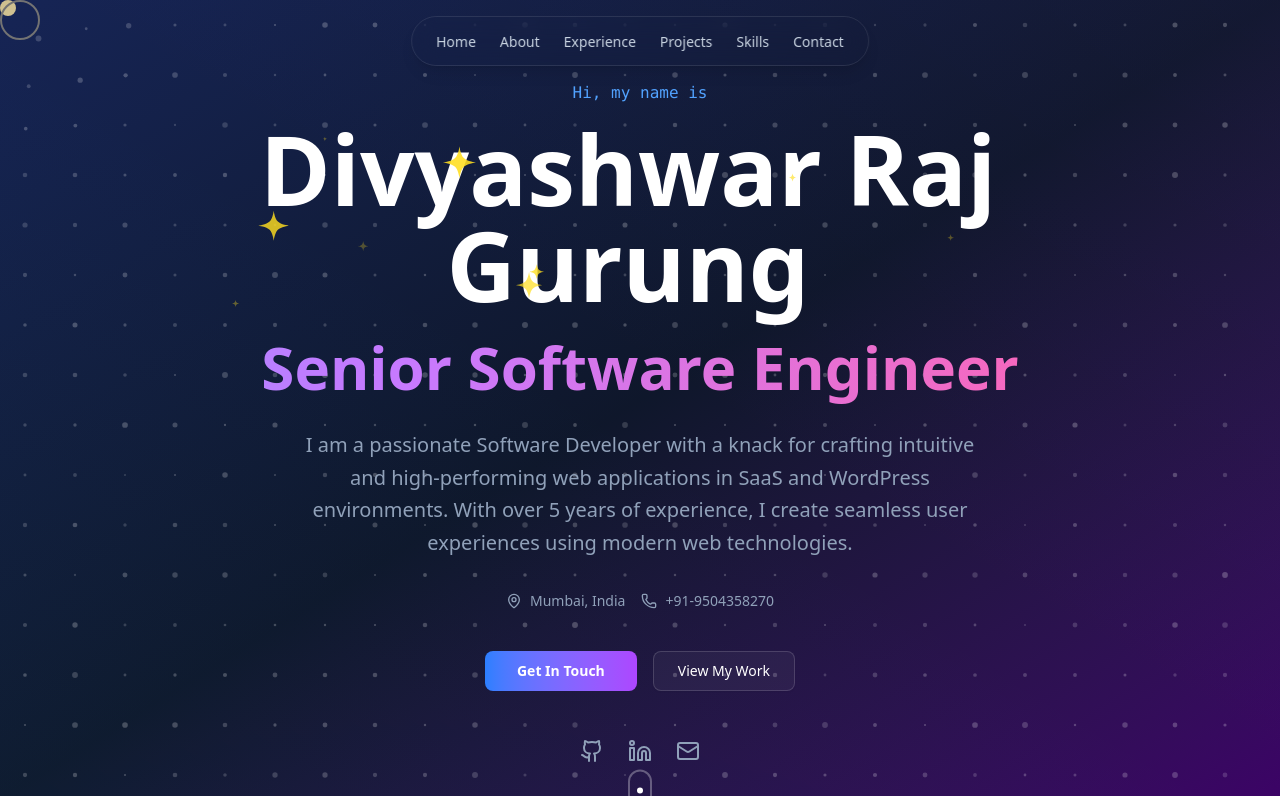
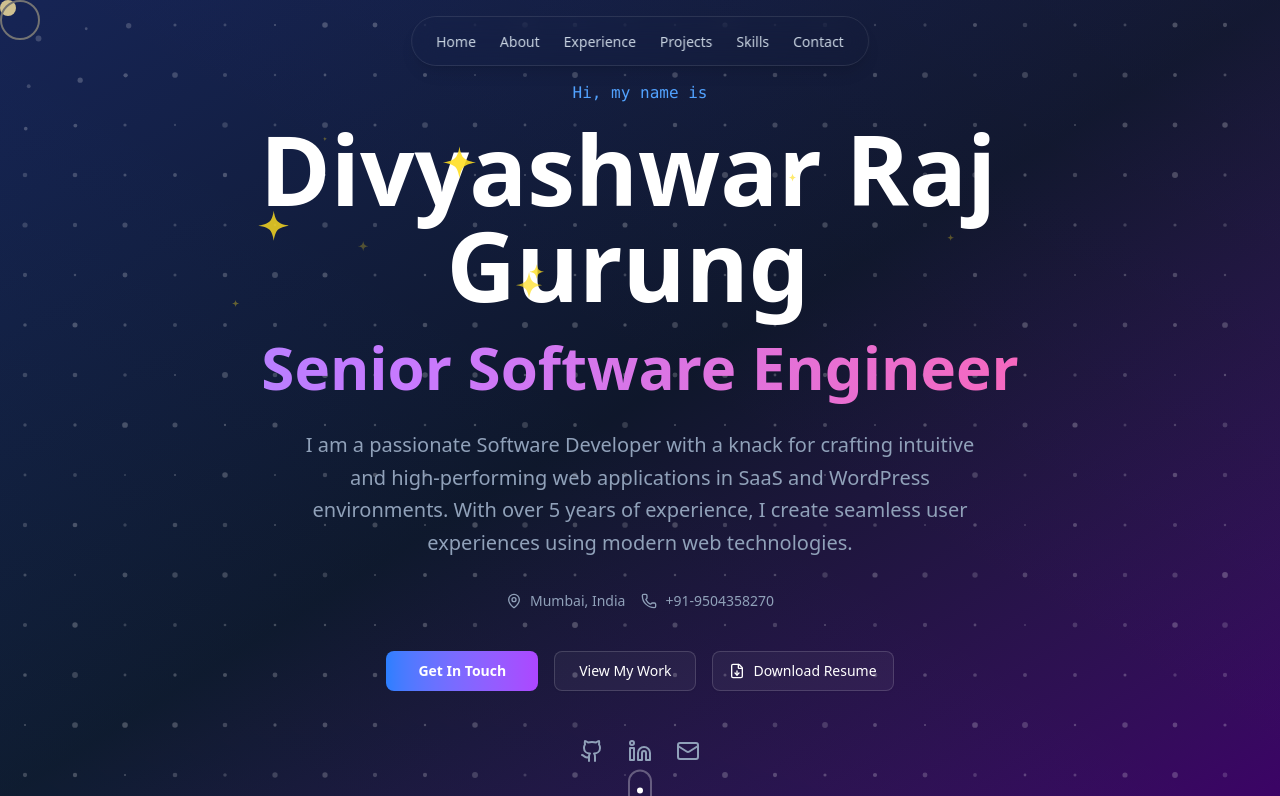
Before and after one commit to D-Raj-Grg/ai-portfolio, a Next.js app: page / in a window 1280 px wide. Shown: the top 796 px of the page. Built offline with nearby package versions, Linux system fonts and the light colour scheme.

Commit message:
Add Download Resume CTA to hero section
- Move resume PDF from root to public/resume.pdf for web accessibility
- Add "Download Resume" button with FileDown icon to hero section CTAs
- Opens resume in new tab when clicked

```diff
--- a/src/components/hero-section.tsx
+++ b/src/components/hero-section.tsx
@@ -4,7 +4,7 @@ import { motion } from "framer-motion";
 import { AnimatedText, GradientText } from "./magicui/animated-text";
 import { Sparkles } from "./magicui/sparkles";
 import { Button } from "./ui/button";
-import { Github, Linkedin, Mail, MapPin, Phone } from "lucide-react";
+import { Github, Linkedin, Mail, MapPin, Phone, FileDown } from "lucide-react";
 
 export function HeroSection() {
   return (
@@ -97,6 +97,17 @@ export function HeroSection() {
             >
               <a href="#projects">View My Work</a>
             </Button>
+            <Button
+              size="lg"
+              variant="outline"
+              className="border-white/20 hover:bg-white/10 text-white gap-2"
+              asChild
+            >
+              <a href="/resume.pdf" target="_blank" rel="noopener noreferrer">
+                <FileDown className="w-4 h-4" />
+                Download Resume
+              </a>
+            </Button>
           </motion.div>
 
           {/* Social Links */}
```
Also changed, not shown: 1 other file (tests, documents, lock files or other folders).
